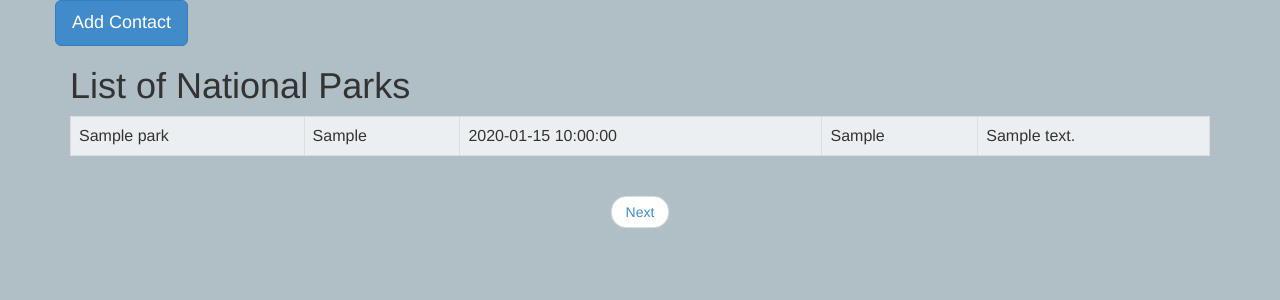
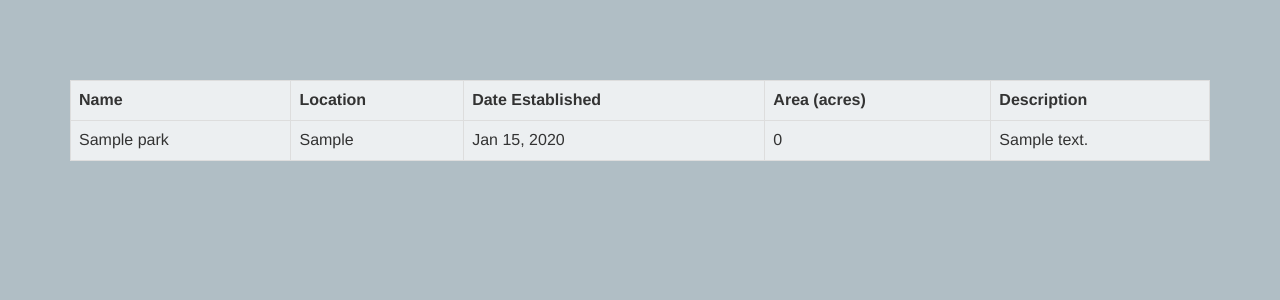
Before and after one commit to louishawkins/Codeup_Web_Exercises, a PHP site: page /national_parks.php in a window 1280 px wide. Shown: the top 300 px of the page. Run offline with PHP 8.4, Linux system fonts and the light colour scheme; tables that the repository leaves empty or names only in its code hold one stand-in row (values such as "Sample post").

Commit message:
Updated national parks assignment

```diff
--- a/park_migration.php
+++ b/park_migration.php
@@ -20,5 +20,4 @@ $query = 'CREATE TABLE national_parks (
 
 $dbc->exec($query);
 
-// SELECT str_to_date('November 10, 1978', '%M %e, %Y')
 ?>
--- a/park_model.php
+++ b/park_model.php
@@ -1,19 +1,20 @@
 <?php
 
 require '../park_config.php';
+require '../park_new.php';
 
 $rows = array();
 
 $limit = 4;
-if(!isset($_GET['page'])){
-    $page = 0;
-    $offset = 0;
-} else {
-    $page = $_GET['page'];
-    $offset = $page * 4;
+$page = (isset($_GET['page']) && $_GET['page'] > 0) ? $_GET['page'] : 1;
+$offset = ($page - 1) * 4;
 
-}
+// Find out the total number of records
+$rows_stmt = $dbc->prepare("SELECT * FROM national_parks");
+$rows_stmt->execute();
+$total_rows = $rows_stmt->rowCount();
 
+// Select the rows to be displayed per page
 $query = "SELECT name, location, date_established, area_in_acres, description FROM national_parks LIMIT :limit OFFSET :offset";
 
 $stmt = $dbc->prepare($query);
@@ -22,15 +23,29 @@ $stmt->bindValue(':offset', $offset, PDO::PARAM_INT);
 $stmt->execute();
 
 while ($row = $stmt->fetch(PDO::FETCH_ASSOC)) {
+    $date = new DateTime($row['date_established']);
+    $row['date_established'] = $date->format('M d, Y');
+    $row['area_in_acres'] = number_format($row['area_in_acres']);
     $rows[] = $row;
 }
 
-$total_rows = $stmt->rowCount();
-$lastpage = (ceil($total_rows/$limit)) + 1;
-$prev = $page == 0 ? 0 : $page - 1;
+$lastpage = (ceil($total_rows/$limit));
+$prev = $page == 1 ? 1 : $page - 1;
 $next = $page == $lastpage ? $lastpage : $page + 1;
 
+// Previous/Next buttons for rendering in HTML
 $Previous = "<li><a href=\"?page=$prev\">Previous</a></li>";
 $Next = "<li><a href=\"?page=$next\">Next</a></li>";
-// SELECT str_to_date('November 10, 1978', '%M %e, %Y')
+
+// CODE TO ACCEPT NEW ENTRIES FROM POST //
+//
+
+if(isset($_POST)){
+    $record = new Record($_POST, $dbc);
+    $passed_validation = $record->passed_validation;
+    if($passed_validation) {
+        $record->insert();
+    }
+}
+
 ?>
--- /dev/null
+++ b/park_new.php
@@ -0,0 +1,60 @@
+<?php
+Class Record {
+	private $new_entry = array();
+	private $dbc;
+	public $passed_validation;
+
+	function __construct($incoming_post, $dbc) {
+		$this->dbc = $dbc;
+		$this->sanitize($incoming_post);
+	}
+
+	private function sanitize($array) {
+        foreach ($array as $key => $value) {
+            $array[$key] = htmlspecialchars(strip_tags($value));
+        }
+       	$this->validate($array);
+	}
+
+	private function validate($array) {
+		if(!empty($array['name'])) {
+			$this->new_entry['name'] = $array['name'];
+			$this->passed_validation = true;
+		}
+		if(!empty($array['name'])) {
+			$this->new_entry['location'] = $array['location'];
+			$this->passed_validation = true;
+		}
+		if(!empty($array['name'])) {
+			$this->new_entry['date_established'] = $array['date_established'];
+			$this->passed_validation = true;
+		}
+		if(!empty($array['name'])) {
+			$this->new_entry['area_in_acres'] = $array['area_in_acres'];
+			$this->passed_validation = true;
+		}
+		if(!empty($array['name'])) {
+			$this->new_entry['description'] = $array['description'];
+			$this->passed_validation = true;
+		}
+	}
+
+	public function insert() {
+
+		$query = "INSERT INTO national_parks (name, location, date_established, area_in_acres, description)
+  		  VALUES (:name, :location, :date_established, :area_in_acres, :description)";
+
+  		$stmt = $this->dbc->prepare($query);
+
+    	$stmt->bindValue(':name', $this->new_entry['name'], PDO::PARAM_STR);
+    	$stmt->bindValue(':location', $this->new_entry['location'], PDO::PARAM_STR);
+    	$stmt->bindValue(':date_established', $this->new_entry['date_established'], PDO::PARAM_STR);
+    	$stmt->bindValue(':area_in_acres', $this->new_entry['area_in_acres'], PDO::PARAM_STR);
+    	$stmt->bindValue(':description', $this->new_entry['description'], PDO::PARAM_STR);
+
+    	$stmt->execute();
+
+	}
+
+}
+?>
--- a/public/css/parks.css
+++ b/public/css/parks.css
@@ -5,3 +5,24 @@ body {
 #national_parks_table {
     background-color: #ECEFF1;
 }
+
+#title {
+    color: white;
+    position: relative;
+    right: 20px;
+}
+
+#addRecord {
+    position: relative;
+    left: 500px;
+    float: right;
+    border-radius: 0px !important;
+}
+
+#records_container {
+    margin-top: 80px;
+}
+
+#pager {
+    float: right;
+}
--- a/public/national_parks.php
+++ b/public/national_parks.php
@@ -1,30 +1,42 @@
 <?php require '../park_model.php' ?>
 <html>
 <head>
-    <title>National Parks</title>
+    <title>National Parks Database</title>
     <link rel="stylesheet" href="css/bootstrap.css">
     <link rel="stylesheet" href="css/parks.css">
     <script src="js/jquery.js"></script>
     <script src="js/bootstrap.min.js"></script>
 </head>
 <body>
-<div class="container">
-<div class="row" id="add_button_row">
-    <button id="addContactButton" type="button" class="btn btn-primary btn-lg" data-toggle="modal" data-target="#myModal">Add Contact</button>
-</div>
-
+<!--
+<nav class="navbar navbar-inverse navbar-fixed-top" role="navigation">
+  <div class="container">
+    <ul class="nav navbar-nav">
+        <li><h3 id="title">National Parks Database</h3></li>
+        <li><span class=\"glyphicon glyphicon-plus\"><button id="addRecord" type="button" class="btn btn-primary btn-lg" data-toggle="modal" data-target="#myModal">Add Record</button>
+       </li>
+    </ul>
+  </div>
+</nav>
+-->
+<div class="container" id="records_container">
 <div class="row" id="table_row">
-    <div id="contactList" class="col-md-12">
-        <h1>List of National Parks</h1>
+    <div id="recordsList" class="col-md-12">
             <table id="national_parks_table" class="table table-bordered table-hover">
+                <tr>
+                    <th>Name</th>
+                    <th>Location</th>
+                    <th>Date Established</th>
+                    <th>Area (acres)</th>
+                    <th>Description</th>
+                </tr>
             <?php
 
                 foreach($rows as $row) {
                     echo "<tr>";
                         echo "<td>{$row['name']}</td>";
                         echo "<td>{$row['location']}</td>";
-                        $date_established = $row['date_established'];
-                        echo "<td>{$date_established}</td>";
+                        echo "<td>{$row['date_established']}</td>";
                         echo "<td>{$row['area_in_acres']}</td>";
                         echo "<td>{$row['description']}</td>";
                     echo "</tr>";
@@ -34,10 +46,10 @@
     </div> <!-- contactList -->
 </div> <!-- table_row -->
 <div class="row" id="pagination">
-    <nav>
+    <nav id="pager">
         <ul class="pager">
-            <?php if($page != 0) {echo $Previous;}?>
-            <?php if($page != $lastpage) {echo $Next;}?>
+            <?php if($page > 1) {echo $Previous;}?>
+            <?php if($page < $lastpage) {echo $Next;}?>
         </ul>
     </nav>
 </div>
@@ -47,11 +59,11 @@
     <div class="modal-content">
       <div class="modal-header">
         <button type="button" class="close" data-dismiss="modal"><span aria-hidden="true">&times;</span><span class="sr-only">Close</span></button>
-        <h4 class="modal-title" id="myModal">Add New Contact</h4>
+        <h4 class="modal-title" id="myModal">Add New Record</h4>
       </div> <!-- modal header -->
         <!-- MODAL BODY WITH FORM -->
       <div class="modal-body">
-        <form id="newContactForm" method="POST" action="/address_book.php" class="form-horizontal" role="form">
+        <form id="newRecordForm" method="POST" action="/national_parks.php" class="form-horizontal" role="form">
             <div class="form-group">
             <div class="col-sm-10">
                 <input type="text" class="form-control" id="name" name="name" placeholder="Name">
@@ -59,26 +71,26 @@
             </div>
             <div class="form-group">
             <div class="col-sm-10">
-                <input type="email" class="form-control" id="email" name="email" placeholder="Email">
+                <input type="text" class="form-control" id="location" name="location" placeholder="Location">
             </div>
             </div>
             <div class="form-group">
             <div class="col-sm-10">
-                <input type="text" class="form-control" id="phone" name="phone" placeholder="Phone">
+                <input type="date" class="form-control" id="date_established" name="date_established" placeholder="Date Established (yyyy-mm-dd)">
             </div>
             </div>
             <div class="form-group"><div class="col-sm-10">
-                <input type="text" class="form-control" id="city" name="city" placeholder="City">
+                <input type="text" class="form-control" id="area_in_acres" name="area_in_acres" placeholder="Area (in acres)">
             </div></div>
             <div class="form-group">
             <div class="col-sm-10">
-                <input type="text" class="form-control" id="state" name="state" placeholder="State">
+                <input type="text" class="form-control" id="description" name="description" placeholder="Description">
             </div>
             </div>
       </div> <!-- modal body -->
       <div class="modal-footer">
         <button type="button" class="btn btn-default" data-dismiss="modal">Cancel</button>
-        <button type="submit" class="btn btn-primary">Add Contact</button>
+        <button type="submit" class="btn btn-primary">Add Record</button>
       </div> <!-- modal-footer -->
         </form>
     </div> <!-- modal-content -->
```
Also changed, not shown: park_seeder.php (+10 -10 lines).
